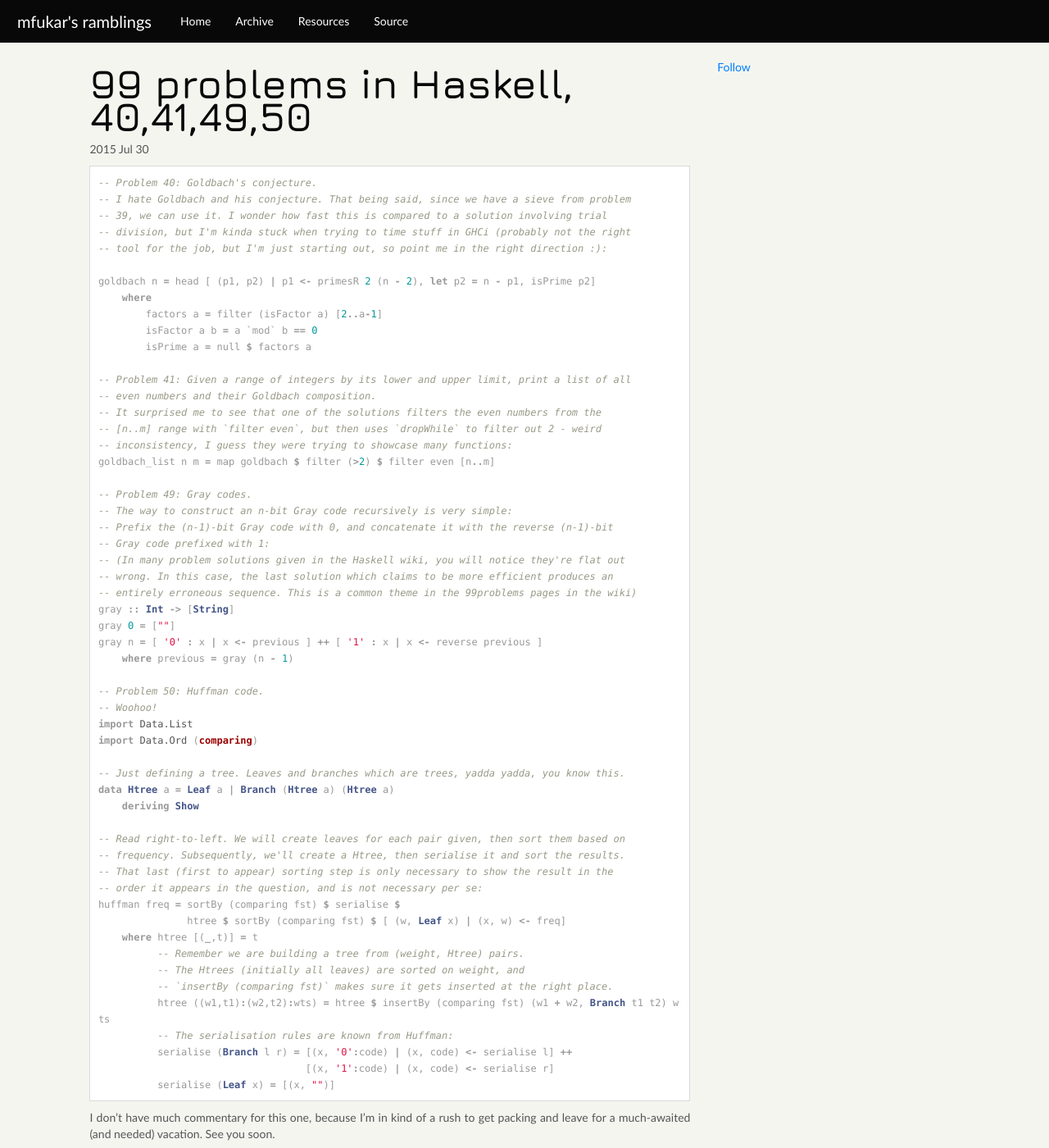
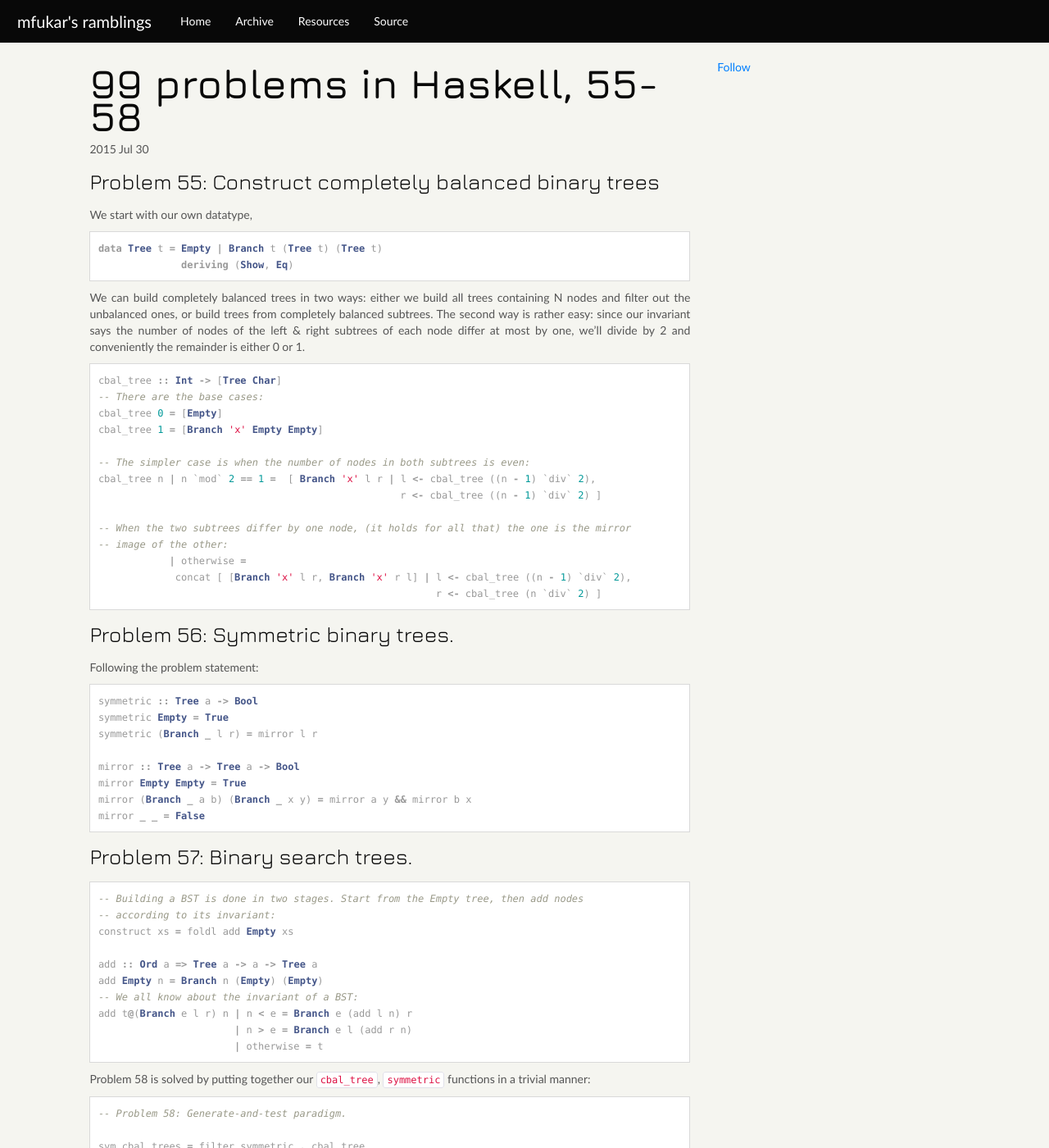
Before and after one commit to mfukar/mfukar.github.com, a Jekyll site: the page built from _posts/2015-07-30-haskell6.md, in a window 1280 px wide and 1400 px high. Shown: the whole window at 82% size. Built offline with Jekyll 4.4.1, drawn with Linux system fonts in a browser that asks for light colours; some web fonts are replaced; Markdown is read by kramdown in place of the engine named in the settings; comment, search, counter and statistics services are not loaded; some of the changed text lies outside the part shown.

Commit message:
New post

````diff
--- a/_data/tags.yml
+++ b/_data/tags.yml
@@ -73,3 +73,6 @@ gray-code:
 huffman-code:
     slug: huffman-code
     name: Huffman code
+trees:
+    slug: trees
+    name: trees
--- a/_posts/2015-07-30-haskell6.md
+++ b/_posts/2015-07-30-haskell6.md
@@ -1,71 +1,81 @@
 ---
 layout: post
-title: 99 problems in Haskell, 40,41,49,50
-tags: [99-problems, haskell, functional-programming, goldbach, gray-code, huffman-code]
+title: 99 problems in Haskell, 55-58
+tags: [99-problems, haskell, functional-programming, trees]
 year: 2015
-month: 07
-day: 30
+month: 08
+day: 01
 published: true
 summary: Cultural Learnings of 99 Problems for Make Benefit Glorious Language of Haskell
 ---
 
+### Problem 55: Construct completely balanced binary trees
+
+We start with our own datatype,
+
 ```haskell
--- Problem 40: Goldbach's conjecture.
--- I hate Goldbach and his conjecture. That being said, since we have a sieve from problem
--- 39, we can use it. I wonder how fast this is compared to a solution involving trial
--- division, but I'm kinda stuck when trying to time stuff in GHCi (probably not the right
--- tool for the job, but I'm just starting out, so point me in the right direction :):
-
-goldbach n = head [ (p1, p2) | p1 <- primesR 2 (n - 2), let p2 = n - p1, isPrime p2]
-    where
-        factors a = filter (isFactor a) [2..a-1]
-        isFactor a b = a `mod` b == 0
-        isPrime a = null $ factors a
-
--- Problem 41: Given a range of integers by its lower and upper limit, print a list of all
--- even numbers and their Goldbach composition.
--- It surprised me to see that one of the solutions filters the even numbers from the
--- [n..m] range with `filter even`, but then uses `dropWhile` to filter out 2 - weird
--- inconsistency, I guess they were trying to showcase many functions:
-goldbach_list n m = map goldbach $ filter (>2) $ filter even [n..m]
-
--- Problem 49: Gray codes.
--- The way to construct an n-bit Gray code recursively is very simple:
--- Prefix the (n-1)-bit Gray code with 0, and concatenate it with the reverse (n-1)-bit
--- Gray code prefixed with 1:
--- (In many problem solutions given in the Haskell wiki, you will notice they're flat out
--- wrong. In this case, the last solution which claims to be more efficient produces an
--- entirely erroneous sequence. This is a common theme in the 99problems pages in the wiki)
-gray :: Int -> [String]
-gray 0 = [""]
-gray n = [ '0' : x | x <- previous ] ++ [ '1' : x | x <- reverse previous ]
-    where previous = gray (n - 1)
-
--- Problem 50: Huffman code.
--- Woohoo!
-import Data.List
-import Data.Ord (comparing)
-
--- Just defining a tree. Leaves and branches which are trees, yadda yadda, you know this.
-data Htree a = Leaf a | Branch (Htree a) (Htree a)
-    deriving Show
-
--- Read right-to-left. We will create leaves for each pair given, then sort them based on
--- frequency. Subsequently, we'll create a Htree, then serialise it and sort the results.
--- That last (first to appear) sorting step is only necessary to show the result in the
--- order it appears in the question, and is not necessary per se:
-huffman freq = sortBy (comparing fst) $ serialise $
-               htree $ sortBy (comparing fst) $ [ (w, Leaf x) | (x, w) <- freq]
-    where htree [(_,t)] = t
-          -- Remember we are building a tree from (weight, Htree) pairs.
-          -- The Htrees (initially all leaves) are sorted on weight, and
-          -- `insertBy (comparing fst)` makes sure it gets inserted at the right place.
-          htree ((w1,t1):(w2,t2):wts) = htree $ insertBy (comparing fst) (w1 + w2, Branch t1 t2) wts
-          -- The serialisation rules are known from Huffman:
-          serialise (Branch l r) = [(x, '0':code) | (x, code) <- serialise l] ++
-                                   [(x, '1':code) | (x, code) <- serialise r]
-          serialise (Leaf x) = [(x, "")]
+data Tree t = Empty | Branch t (Tree t) (Tree t)
+              deriving (Show, Eq)
 ```
 
-I don't have much commentary for this one, because I'm in kind of a rush to get packing
-and leave for a much-awaited (and needed) vacation. See you soon.
+We can build completely balanced trees in two ways: either we build all trees containing N
+nodes and filter out the unbalanced ones, or build trees from completely balanced
+subtrees. The second way is rather easy: since our invariant says the number of nodes of
+the left & right subtrees of each node differ at most by one, we'll divide by 2 and
+conveniently the remainder is either 0 or 1.
+
+```haskell
+cbal_tree :: Int -> [Tree Char]
+-- There are the base cases:
+cbal_tree 0 = [Empty]
+cbal_tree 1 = [Branch 'x' Empty Empty]
+
+-- The simpler case is when the number of nodes in both subtrees is even:
+cbal_tree n | n `mod` 2 == 1 =  [ Branch 'x' l r | l <- cbal_tree ((n - 1) `div` 2),
+                                                   r <- cbal_tree ((n - 1) `div` 2) ]
+
+-- When the two subtrees differ by one node, (it holds for all that) the one is the mirror
+-- image of the other:
+            | otherwise =
+             concat [ [Branch 'x' l r, Branch 'x' r l] | l <- cbal_tree ((n - 1) `div` 2),
+                                                         r <- cbal_tree (n `div` 2) ]
+```
+
+### Problem 56: Symmetric binary trees.
+
+Following the problem statement:
+
+```haskell
+symmetric :: Tree a -> Bool
+symmetric Empty = True
+symmetric (Branch _ l r) = mirror l r
+
+mirror :: Tree a -> Tree a -> Bool
+mirror Empty Empty = True
+mirror (Branch _ a b) (Branch _ x y) = mirror a y && mirror b x
+mirror _ _ = False
+```
+
+### Problem 57: Binary search trees.
+
+```haskell
+-- Building a BST is done in two stages. Start from the Empty tree, then add nodes
+-- according to its invariant:
+construct xs = foldl add Empty xs
+
+add :: Ord a => Tree a -> a -> Tree a
+add Empty n = Branch n (Empty) (Empty)
+-- We all know about the invariant of a BST:
+add t@(Branch e l r) n | n < e = Branch e (add l n) r
+                       | n > e = Branch e l (add r n)
+                       | otherwise = t
+```
+
+Problem 58 is solved by putting together our `cbal_tree`, `symmetric` functions in a
+trivial manner:
+
+```haskell
+-- Problem 58: Generate-and-test paradigm.
+
+sym_cbal_trees = filter symmetric . cbal_tree
+```
````
Also changed, not shown: blog/tag/trees.md (added, +5 -0 lines).
